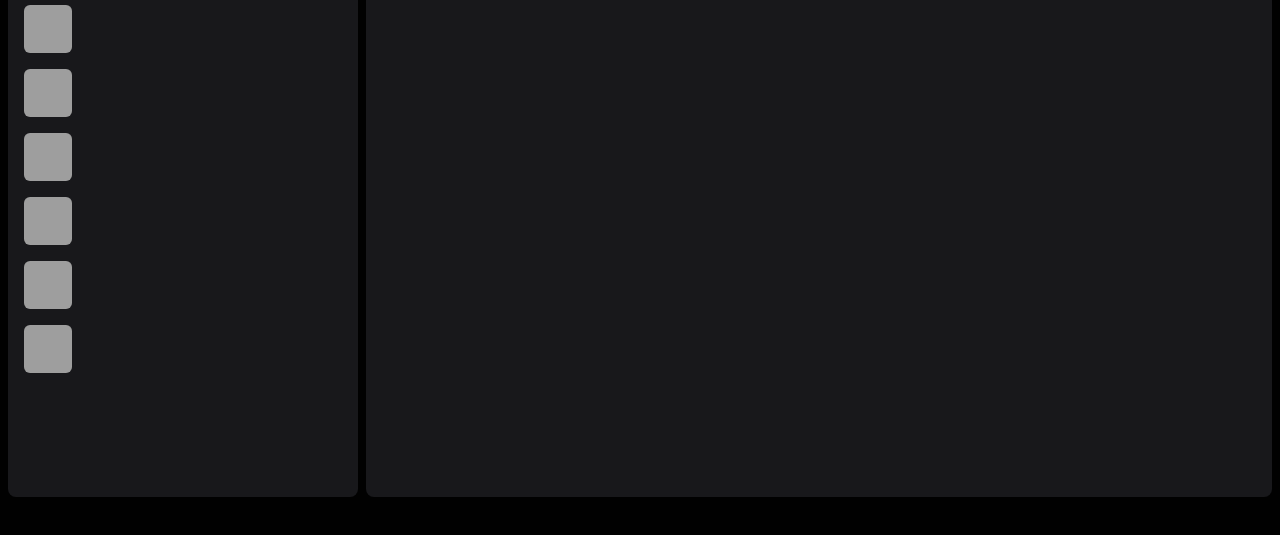
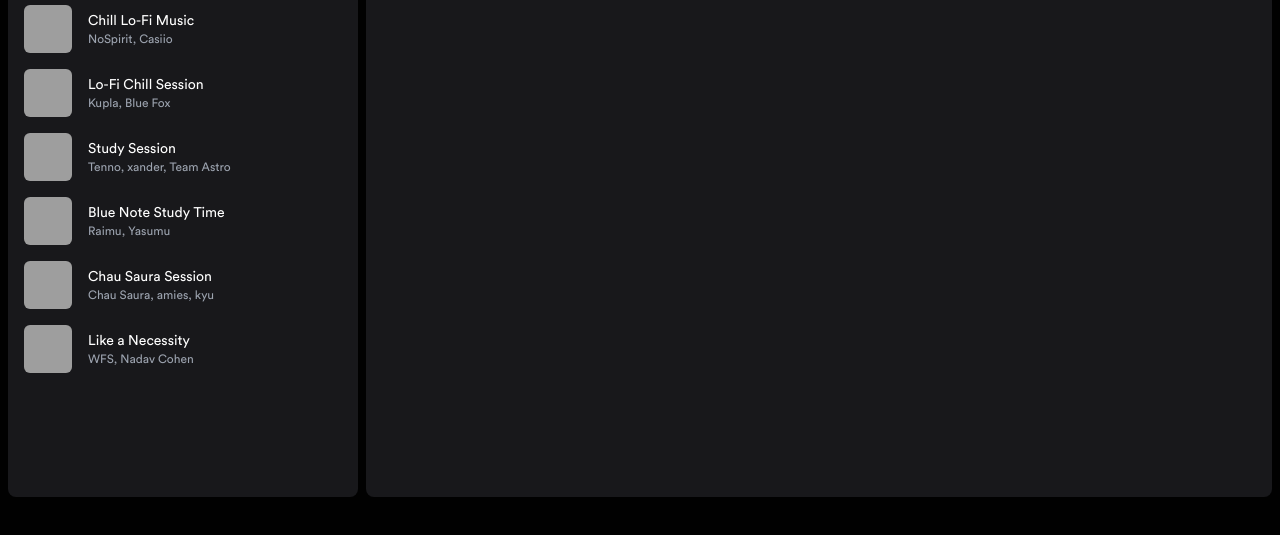
Before and after one commit to Edirju/spotify-clone, an Astro site: page / in a window 1280 px wide. Shown: the part 187-722 px from the top of the page. Built offline with nearby package versions, Linux system fonts and the light colour scheme; Astro itself is replaced by a stand-in of ours; grey boxes are pictures that could not be loaded.

Commit message:
Update Aside

```diff
--- a/src/components/SideMenuCard.astro
+++ b/src/components/SideMenuCard.astro
@@ -18,4 +18,9 @@ const artistsString = artists.join(", ");
   <picture class="h-12 w-12 flex-none">
     <img src={cover} alt={`Cover of ${title} by ${artistsString}`} class="object-cover w-full h-full rounded-md">
   </picture>
+
+  <div class="flex flex-auto flex-col truncate">
+    <h4 class="text-sm text-white">{title}</h4>
+    <span class="text-xs text-gray-400">{artistsString}</span>
+  </div>
 </a>
```
